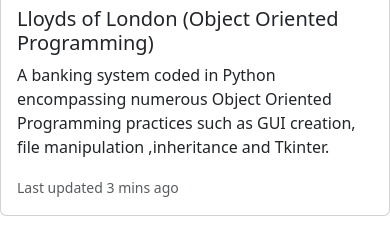
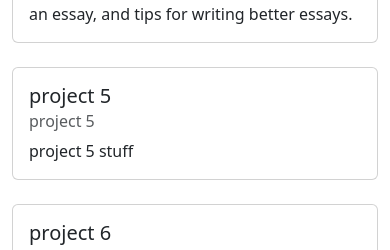
Before and after one commit to Akeem34/Assignment2_ExpressJS-Portfolio, a Node server app: page /Projects in a window 390 px wide. Shown: the part 989-1239 px from the top of the page. Run offline with Node 20, Linux system fonts and the light colour scheme; some libraries are stand-ins or nearby versions.

Commit message:
Finished work on both the contact and projects views going to start the last 2 views might add some finishing touches to these views later

```diff
--- a/views/about.ejs
+++ b/views/about.ejs
@@ -4,7 +4,7 @@
 <!-- Title code-->
 <h1><%= title %></h1>
     <p>Welcome to <%= title %></p>
-    dwadwa
+
 
 
 
--- a/views/contact.ejs
+++ b/views/contact.ejs
@@ -5,8 +5,10 @@
 <h1>Lets stay in touch</h1>
     <p>just leave your details below</p>
 
-<form class="row g-3">
-  <div class="col-md-6">
+    <!-- This was taken from the gutter section of the forms page-->
+
+<form class="row g-3"> <!-- g-3 stands for gutter size, which is spacing between elements-->
+  <div class="col-md-6"> <!-- md-6 stands for "at 768 px stack on top of eachother"-->
     <label for="firstName" class="form-label">First Name</label>
     <input type="text" class="form-control" id="firstName" placeholder="Jane">
   </div>
--- a/views/projects.ejs
+++ b/views/projects.ejs
@@ -1,46 +1,93 @@
 <%- include('partials/header') %> <!-- Includes the Header for each page -->
 <%- include('partials/main_nav') %> <!-- Includes the navigation bar for each page -->
 
-<h1>Here is some of the work Ive done so far</h1>
+<div class="container my-4 ">
+  <h1 class="mb-4">Here is some of the work I've done so far</h1>
+
+    <!-- These are taken from the Grid cards section of bootstrap -->
+    <!-- the first 'row' allows the children to wrap around when they run out of room without it the cards just stack-->
+    <!--'row-cols-1' is what tells the children to take up one full grid space before wrapping-->
+    <!-- 'row-cols-md-2' here md stands for 768px or more, at that point we get 2 cards or more-->
+    <!--g-4 is just the width between cards, it goes from 0 - 5 -->
+
+  <div class="row row-cols-1 row-cols-md-2 g-4" >
 
 
-    <div class="card mb-3">
-  <img src="..." class="card-img-top" alt="...">
+    <!-- Project 1 -->
+    <div class="col" >   <!-- col class allows for wrapping of text-->
+      <div class="card h-100" > <!-- h-100 tells cards to be the same width as long as they are at the same height-->
         <div class="card-body">
-    <h5 class="card-title">Fridgely (Intro to Entrepreneurship)</h5>
-    <p class="card-text">A smart fridge tracker that turns your daily kitchen habits into real climate action. With Fridgely you can keep track of what's in your fridge, find smart recipe suggestions and keep an eye on your carbon footprint.</p>
-    <p class="card-text"><small class="text-muted">Last updated 3 mins ago</small></p>
+          <h5 class="card-title">Fridgely</h5>
+          <h6 class="card-subtitle mb-2 text-muted">Intro to Entrepreneurship</h6>
+          <p class="card-text">A smart fridge tracker that turns your daily kitchen habits into real climate action. With Fridgely you can keep track of what's in your fridge, find smart recipe suggestions, and keep an eye on your carbon footprint.</p>
         </div>
       </div>
-<br>
-<div class="card mb-3">
-  <img src="..." class="card-img-top" alt="...">
+    </div>
+
+    <!-- Project 2 -->
+    <div class="col">
+      <div class="card h-100">
         <div class="card-body">
-    <h5 class="card-title">Lloyds of London (Object Oriented Programming)</h5>
-    <p class="card-text">A banking system coded in Python encompassing numerous Object Oriented Programming practices such as GUI creation, file manipulation ,inheritance and Tkinter.</p>
-    <p class="card-text"><small class="text-muted">Last updated 3 mins ago</small></p>
+          <h5 class="card-title">Lloyds of London</h5>
+          <h6 class="card-subtitle mb-2 text-muted">Object Oriented Programming</h6>
+          <p class="card-text">A banking system coded in Python that uses several Object Oriented Programming practices, including GUI creation with Tkinter, file manipulation, and inheritance.</p>
         </div>
       </div>
-<br>
-<div class="card mb-3">
-  <img src="..." class="card-img-top" alt="...">
+    </div>
+
+    <!-- Project 3 -->
+    <div class="col">
+      <div class="card h-100">
         <div class="card-body">
-    <h5 class="card-title">Durham Financial (Intro to business analytics)</h5>
-    <p class="card-text">A loan calculator made in Excel using Visual Basic. Takes in a person's financial details such as their income, monthly expenses and their credit rating, and lets the user know whether they should approve a loan application or not</p>
-    <p class="card-text"><small class="text-muted">Last updated 3 mins ago</small></p>
+          <h5 class="card-title">Durham Financial</h5>
+          <h6 class="card-subtitle mb-2 text-muted">Intro to Business Analytics</h6>
+          <p class="card-text">A loan calculator made in Excel using Visual Basic. It takes in a person's financial details, such as income, monthly expenses, and credit rating, and tells the user whether a loan application should be approved.</p>
         </div>
       </div>
-<br>
-<div class="card mb-3">
-  <img src="..." class="card-img-top" alt="...">
+    </div>
+
+    <!-- Project 4 -->
+    <div class="col">
+      <div class="card h-100">
         <div class="card-body">
-    <h5 class="card-title">Essay Writing (Writing and Critical Thinking)</h5>
-    <p class="card-text">Educated classmates on the importance and key points of an essay. Some things covered include why essays matter, the structure of an essay and tips for writting better essays</p>
-    <p class="card-text"><small class="text-muted">Last updated 3 mins ago</small></p>
+          <h5 class="card-title">Essay Writing</h5>
+          <h6 class="card-subtitle mb-2 text-muted">Writing and Critical Thinking</h6>
+          <p class="card-text">Educated classmates on the importance and key points of an essay. Topics covered included why essays matter, the structure of an essay, and tips for writing better essays.</p>
         </div>
       </div>
-<br>
-<br>
-<br>
-<br>
-    <%- include('partials/footer') %><!-- Includes the footer for each page -->
+    </div>
+
+<!-- Project 5-->
+    <div class="col">
+      <div class="card h-100">
+        <div class="card-body">
+          <h5 class="card-title">project 5</h5>
+          <h6 class="card-subtitle mb-2 text-muted">project 5</h6>
+          <p class="card-text"> project 5 stuff</p>
+        </div>
+      </div>
+    </div>
+
+    <!-- Project 6 -->
+    <div class="col">
+      <div class="card h-100">
+        <div class="card-body">
+          <h5 class="card-title">project 6</h5>
+          <h6 class="card-subtitle mb-2 text-muted">project 6</h6>
+          <p class="card-text"> project 6 stuff</p>
+        </div>
+      </div>
+    </div>
+
+
+
+
+
+
+
+
+
+  </div>
+</div>
+
+<%- include('partials/footer') %> <!-- Includes the footer for each page -->
```
Lines whose indentation alone changed are shown as unchanged.
